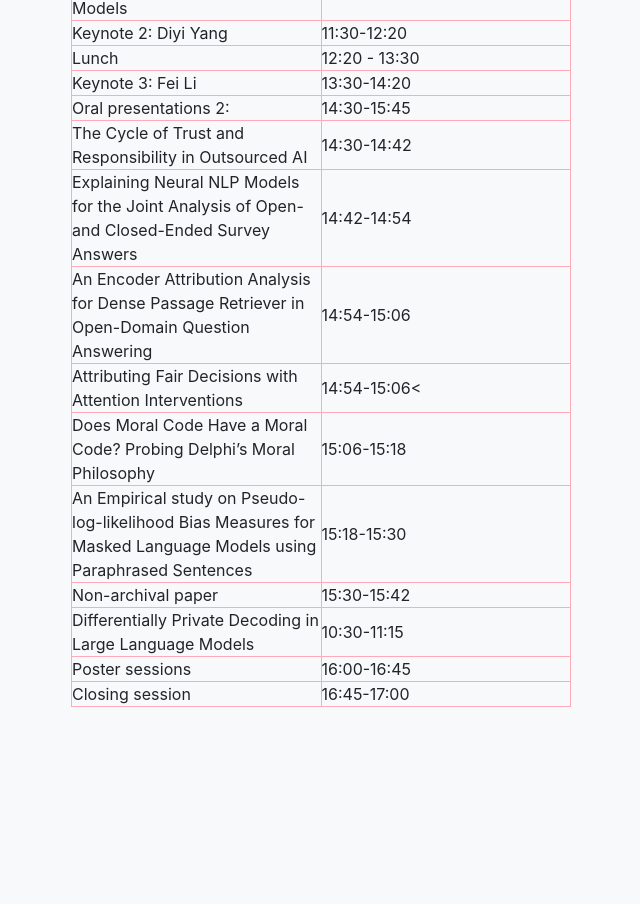
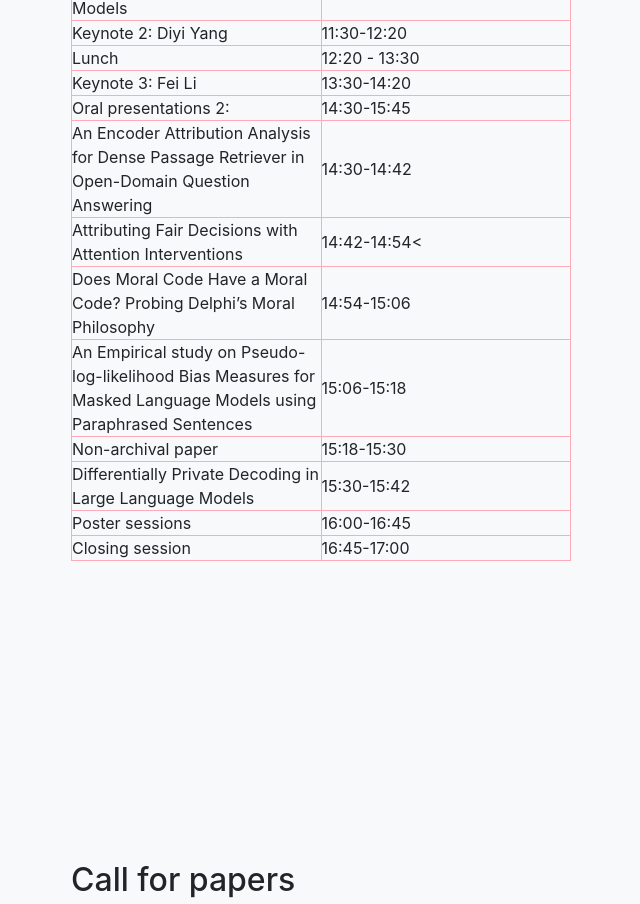
Before and after one commit to trustnlpworkshop/trustnlpworkshop.github.io, a website with bundled scripts: page index.html in a window 1280 px wide. Shown: the part 1920-2824 px from the top of the page, without its empty margins (204-844 px from the left). Built offline with nearby package versions, Linux system fonts and the light colour scheme; files whose address does not match are found by name.

Commit message:
Update index.html

```diff
--- a/index.html
+++ b/index.html
@@ -149,37 +149,29 @@
     <td>Oral presentations 2: </td>
     <td>14:30-15:45</td>
   </tr>
-    <tr>
-    <td>The Cycle of Trust and Responsibility in Outsourced AI</td>
+    <td>An Encoder Attribution Analysis for Dense Passage Retriever in Open-Domain Question Answering</td>
     <td>14:30-14:42</td>
-  </tr>
-      <tr>
-    <td>Explaining Neural NLP Models for the Joint Analysis of Open- and Closed-Ended Survey Answers</td>
-    <td>14:42-14:54</td>
-  </tr>
-    <td>An Encoder Attribution Analysis for Dense Passage Retriever in Open-Domain Question Answering</td>
-    <td>14:54-15:06</td>
   </tr>
     </tr>
     <td>Attributing Fair Decisions with Attention Interventions
 </td>
-    <td>14:54-15:06<</td>
+    <td>14:42-14:54<</td>
   </tr>
       <td>Does Moral Code Have a Moral Code? Probing Delphi’s Moral Philosophy</td>
-    <td>15:06-15:18</td>
+    <td>14:54-15:06</td>
   </tr>
   <tr>
     <td>An Empirical study on Pseudo-log-likelihood Bias Measures for Masked Language Models using Paraphrased Sentences
 </td>
+    <td>15:06-15:18</td>
+  </tr>
+    <tr>
+    <td>Non-archival paper</td>
     <td>15:18-15:30</td>
   </tr>
     <tr>
-    <td>Non-archival paper</td>
+    <td>Differentially Private Decoding in Large Language Models</td>
     <td>15:30-15:42</td>
-  </tr>
-    <tr>
-    <td>Differentially Private Decoding in Large Language Models</td>
-    <td>10:30-11:15</td>
   </tr>
   <tr>
     <td>Poster sessions</td>
```
